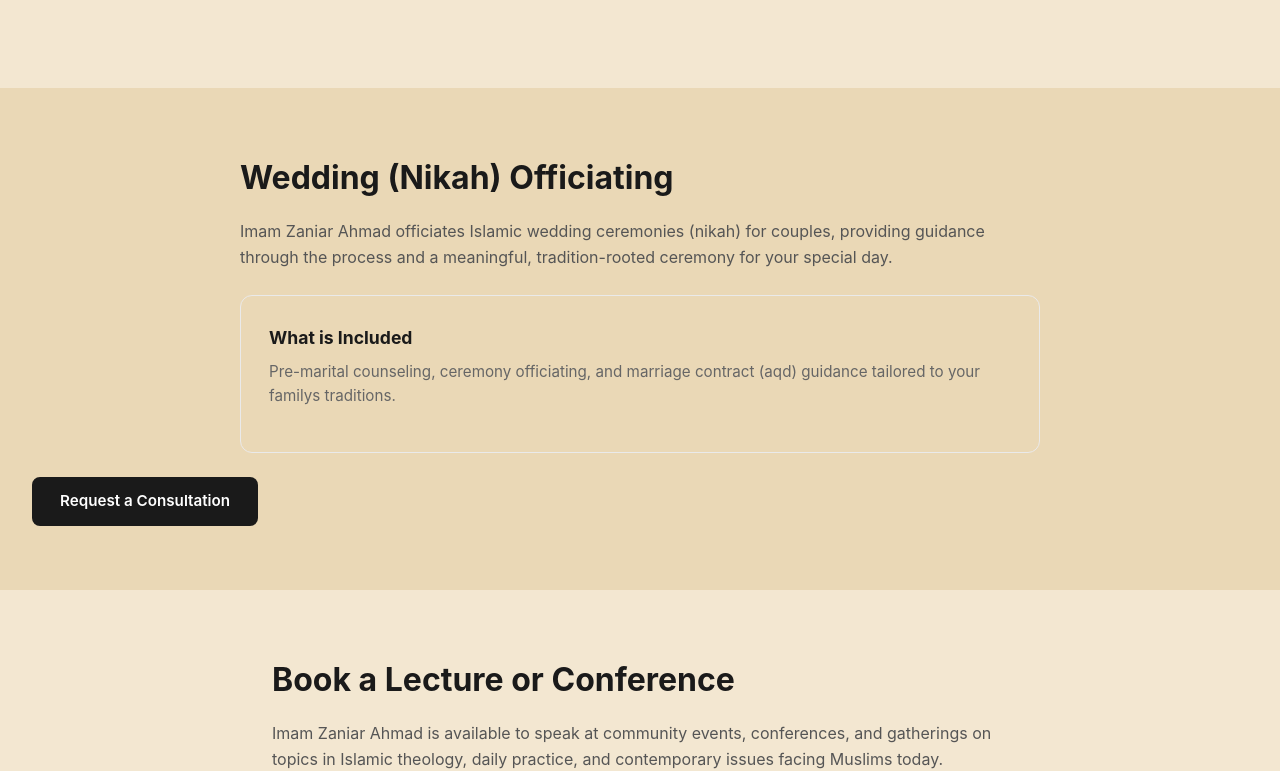
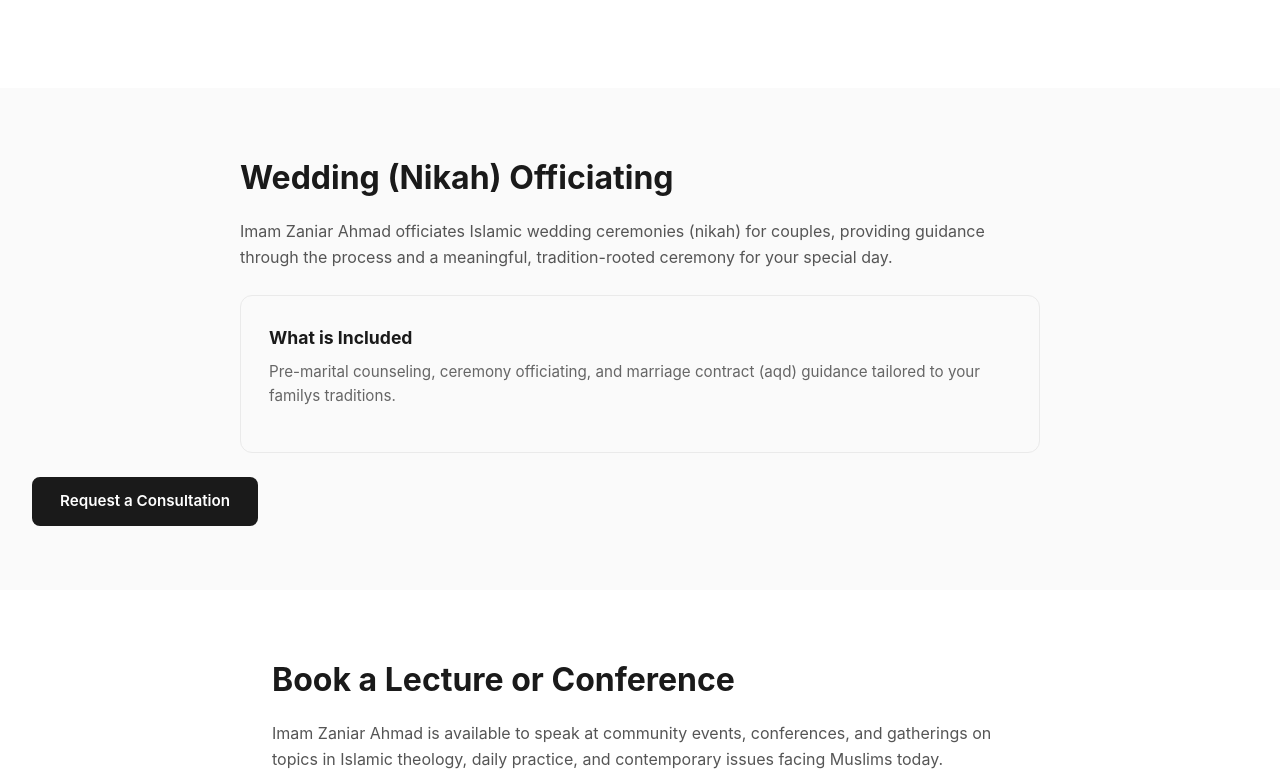
Before and after one commit to hfahad7/Imam-Zaniar-Ahmad, a Next.js app: page / in a window 1280 px wide. Shown: the part 1138-1909 px from the top of the page. Built offline with nearby package versions, Linux system fonts and the light colour scheme.

Commit message:
Restore white background

```diff
--- a/app/globals.css
+++ b/app/globals.css
@@ -12,7 +12,7 @@ html, body {
 body {
   font-family: -apple-system, BlinkMacSystemFont, 'Segoe UI', Roboto, Helvetica, Arial, sans-serif;
   color: #1a1a1a;
-  background: #f3e7d1;
+  background: #ffffff;
   line-height: 1.6;
 }
 
@@ -115,7 +115,7 @@ a {
 }
 
 .content-section.alt-bg {
-  background: #ead8b6;
+  background: #fafafa;
   max-width: 100%;
 }
 
```
